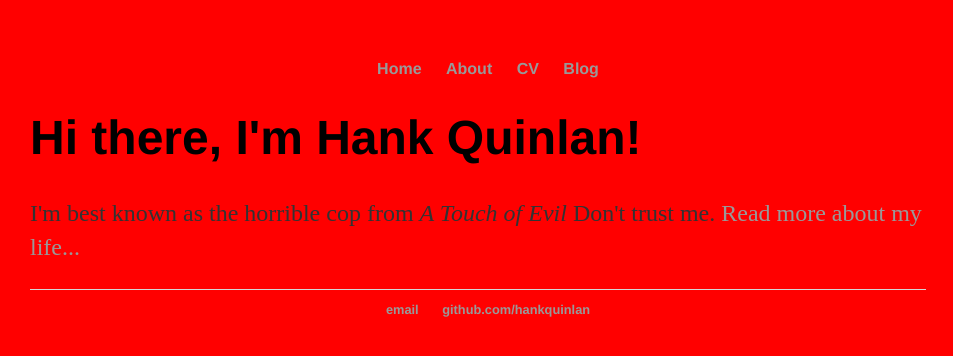
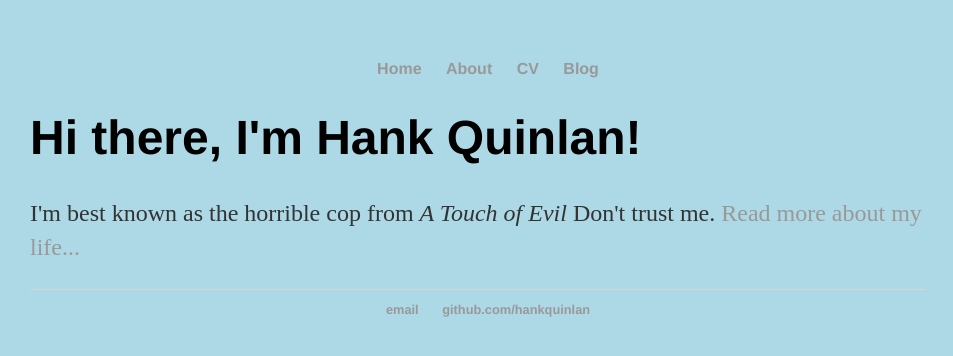
Before and after one commit to aprildenise/aprildenise.github.io, a Jekyll site: the page built from index.html, in a window 1280 px wide. Shown: the top 356 px of the page, without its empty margins (162-1115 px from the left). Built offline with Jekyll 4.4.1, drawn with Linux system fonts in a browser that asks for light colours.

Commit message:
Update main.css

```diff
--- a/css/main.css
+++ b/css/main.css
@@ -3,10 +3,10 @@
 body {
     margin: 60px auto;
     width: 70%;
-    background-color: #ff0000;
+    background-color: lightblue;
 }
 
-/* Navigation bar */
+/* Navigation bar TEST */
 nav ul, footer ul {
     font-family:'Helvetica', 'Arial', 'Sans-Serif';
     text-align: center;
@@ -32,7 +32,7 @@
 }
 
 
-/* Scrollbar  */
+/* Scrollbar
 ::-webkit-scrollbar {
     height: 10px;
     width: 10px;
@@ -55,6 +55,7 @@
     color: blue;
     background: white;
 }
+*/
 
 
 /* Extra fonts */
```
